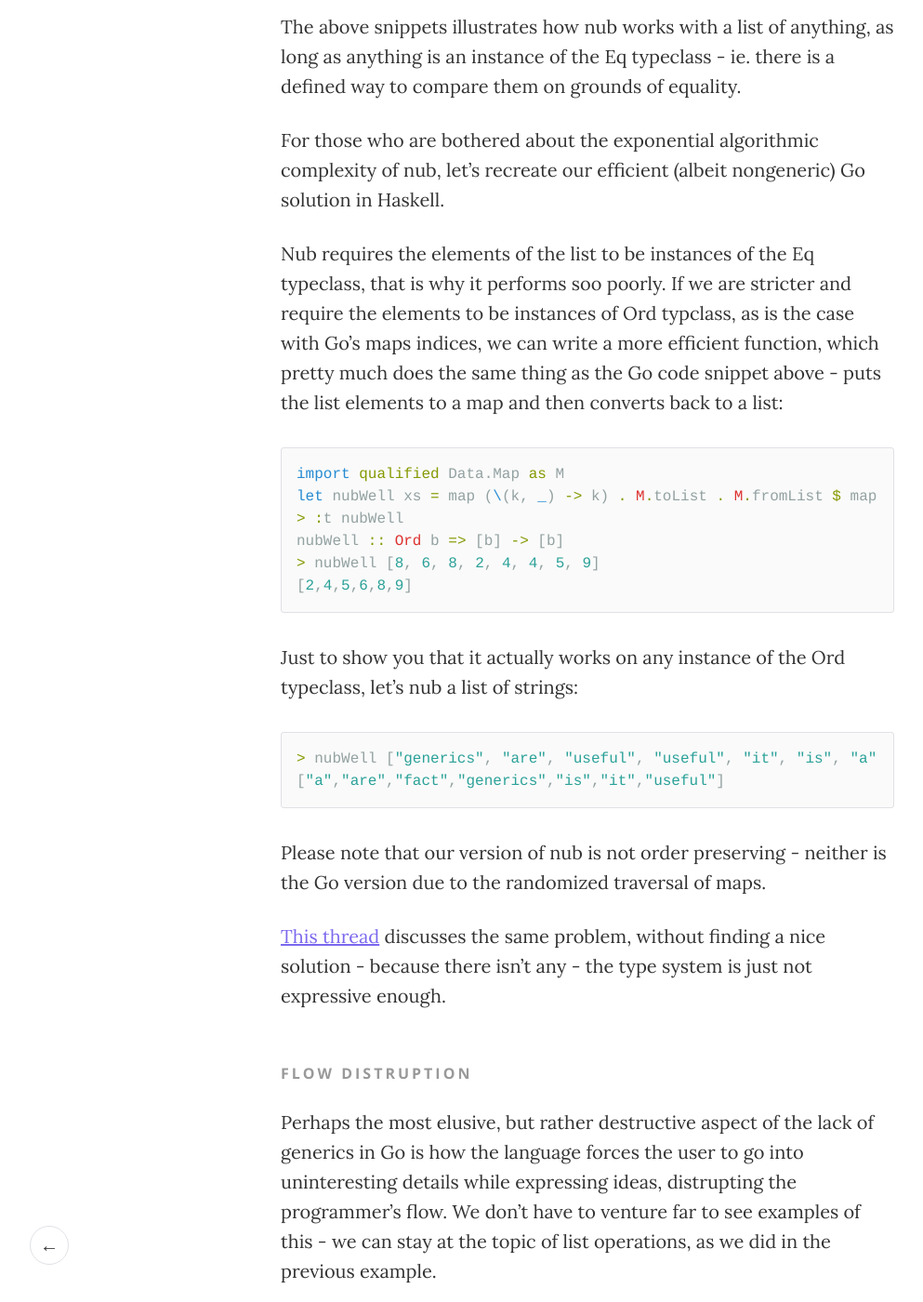
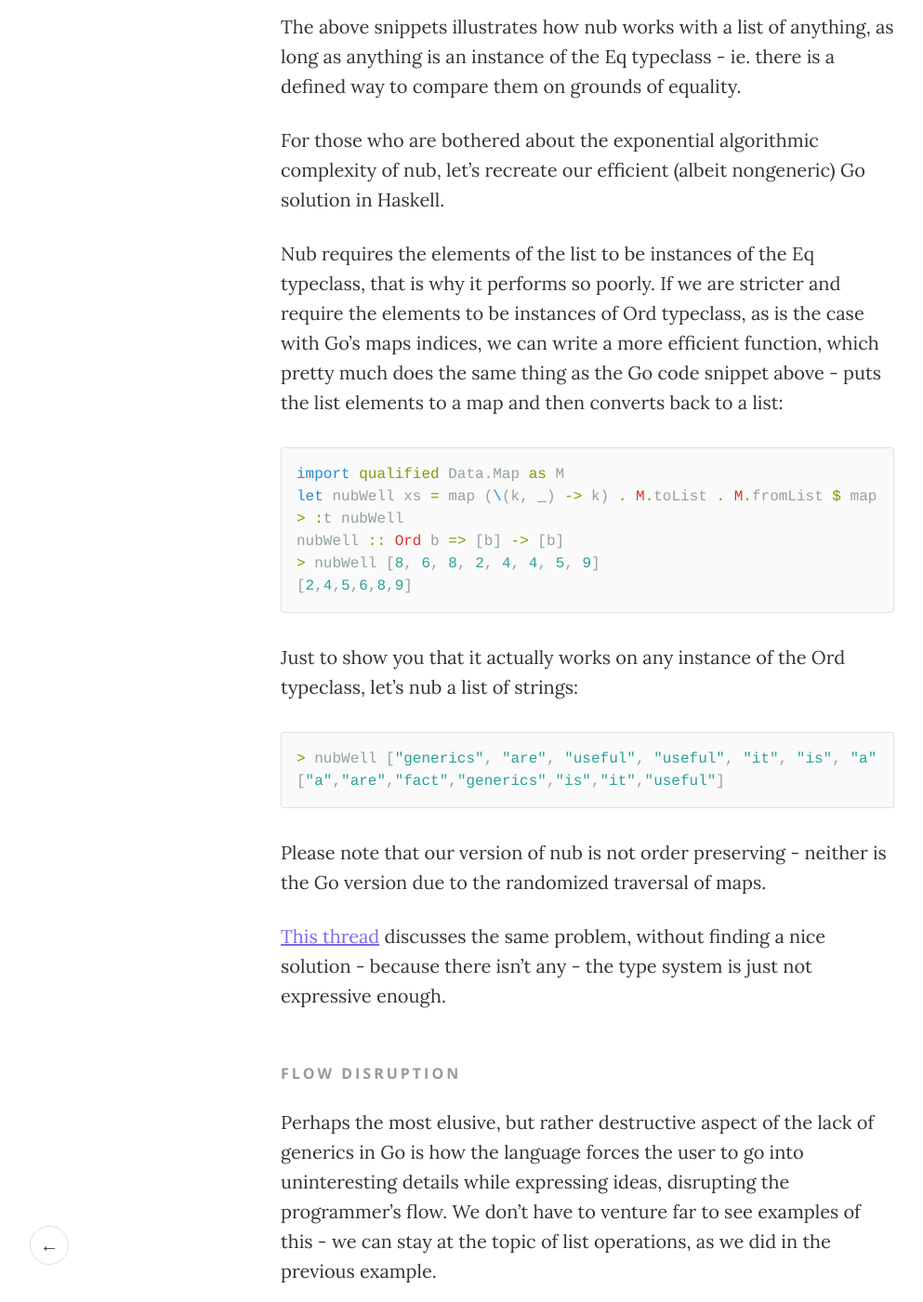
Before and after one commit to awkwordplay/awkwordplay.github.io, a Jekyll site: the page built from _posts/2014-12-01-everyday-hassles-in-go.markdown, in a window 1280 px wide and 1400 px high, scrolled down 6948 px. Shown: the whole window at 93% size, without its empty margins (8-1001 px from the left). Built offline with Jekyll 4.4.1, drawn with Linux system fonts in a browser that asks for light colours; some of the changed text lies outside the part shown.

Commit message:
Fixing some misspellings

```diff
--- a/_posts/2014-12-01-everyday-hassles-in-go.markdown
+++ b/_posts/2014-12-01-everyday-hassles-in-go.markdown
@@ -164,7 +164,7 @@ The above snippets illustrates how nub works with a list of anything, as long as
 
 For those who are bothered about the exponential algorithmic complexity of nub, let's recreate our efficient (albeit nongeneric) Go solution in Haskell.
 
-Nub requires the elements of the list to be instances of the Eq typeclass, that is why it performs soo poorly. If we are stricter and require the elements to be instances of Ord typclass, as is the case with Go's maps indices, we can write a more efficient function, which pretty much does the same thing as the Go code snippet above - puts the list elements to a map and then converts back to a list:
+Nub requires the elements of the list to be instances of the Eq typeclass, that is why it performs so poorly. If we are stricter and require the elements to be instances of Ord typeclass, as is the case with Go's maps indices, we can write a more efficient function, which pretty much does the same thing as the Go code snippet above - puts the list elements to a map and then converts back to a list:
 
 {% highlight haskell %}
 import qualified Data.Map as M
@@ -186,9 +186,9 @@ Please note that our version of nub is not order preserving - neither is the Go
 
 <a href="https://groups.google.com/forum/#!topic/golang-nuts/-pqkICuokio">This thread</a> discusses the same problem, without finding a nice solution - because there isn't any - the type system is just not expressive enough.
 
-#### Flow distruption
+#### Flow disruption
 
-Perhaps the most elusive, but rather destructive aspect of the lack of generics in Go is how the language forces the user to go into uninteresting details while expressing ideas, distrupting the programmer's flow. We don't have to venture far to see examples of this - we can stay at the topic of list operations, as we did in the previous example.
+Perhaps the most elusive, but rather destructive aspect of the lack of generics in Go is how the language forces the user to go into uninteresting details while expressing ideas, disrupting the programmer's flow. We don't have to venture far to see examples of this - we can stay at the topic of list operations, as we did in the previous example.
 
 ##### Standard list operations
 
```
Also changed, not shown: other parts of _posts/2014-12-01-everyday-hassles-in-go.markdown (+9 -9 lines).
